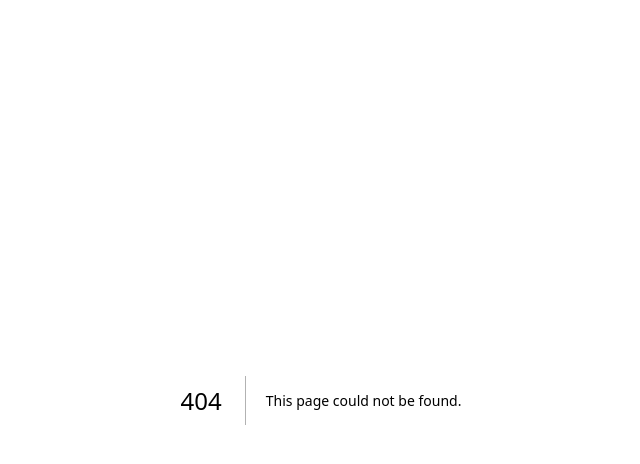
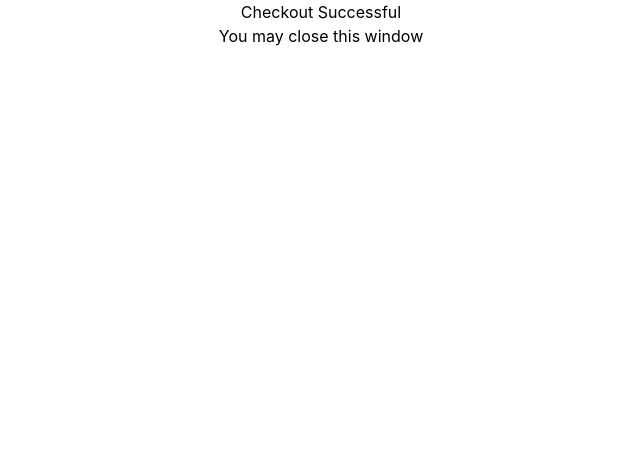
Before and after one commit to obiknows/sphere-subs, a Next.js app: page /success in a window 1280 px wide. Before the commit this address had no page. Shown: the top 464 px of the page, without its empty margins (319-959 px from the left). Built offline with nearby package versions, Linux system fonts and the light colour scheme.

Commit message:
added a success page and routing to it from form submission in the checkout

```diff
--- a/pages/checkout.tsx
+++ b/pages/checkout.tsx
@@ -1,6 +1,16 @@
 import Head from "next/head"
+import { useRouter } from "next/router"
 
 export default function CheckOutPage(cart: any) {
+  const router = useRouter()
+  // on form failure redirect to  fresh product page (form refresh) with query param msg
+  // on form success redirect to success page
+  const handleCheckout = (e: React.SyntheticEvent) => {
+    // prevent default form submission,
+    e.preventDefault()
+    router.push("/success") // on successful
+  }
+
   return (
     <>
       {/* Head */}
@@ -8,6 +18,7 @@ export default function CheckOutPage(cart: any) {
         <title>Sphere Subs - Checkout</title>
       </Head>
       {/* Body */}
+      <form onSubmit={handleCheckout}>
         <div className="flex justify-center items-center">
           <div className="py-16 px-4 md:px-6 2xl:px-0 flex justify-center items-center 2xl:mx-auto 2xl:container">
             <div className="flex flex-col justify-start items-start w-full space-y-9">
@@ -144,6 +155,7 @@ export default function CheckOutPage(cart: any) {
             </div>
           </div>
         </div>
+      </form>
     </>
   )
 }
--- /dev/null
+++ b/pages/success.tsx
@@ -0,0 +1,18 @@
+import Head from "next/head"
+import { useRouter } from "next/router"
+
+export default function CheckOutPage(cart: any) {
+  return (
+    <>
+      {/* Head */}
+      <Head>
+        <title>Sphere Subs - Checkout Success!</title>
+      </Head>
+      {/* Body */}
+      <div className="mx-auto w-screen h-screen text-center">
+        <h1>Checkout Successful</h1>
+        <p>You may close this window </p>
+      </div>
+    </>
+  )
+}
```
Lines whose indentation alone changed are shown as unchanged.
